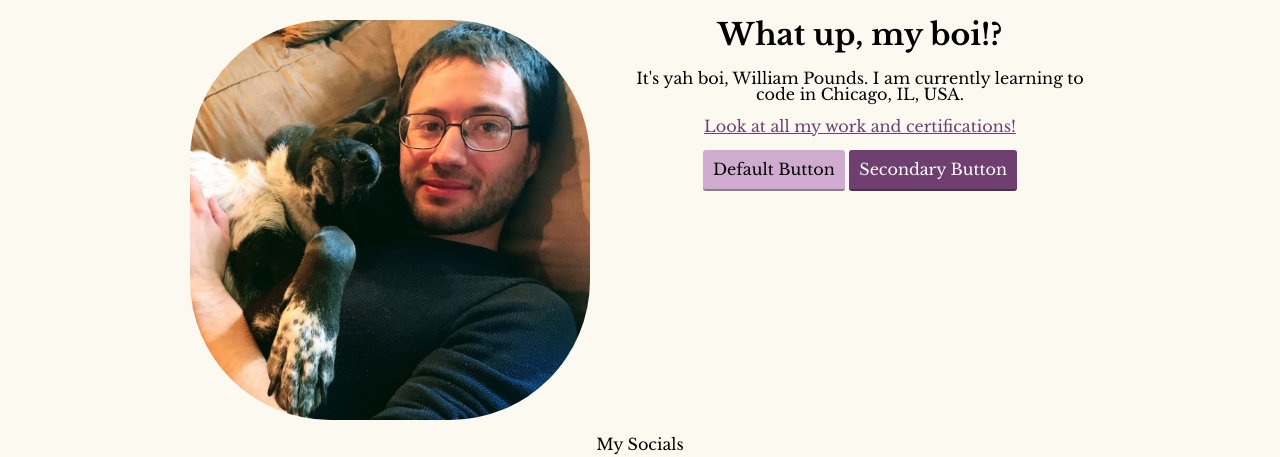
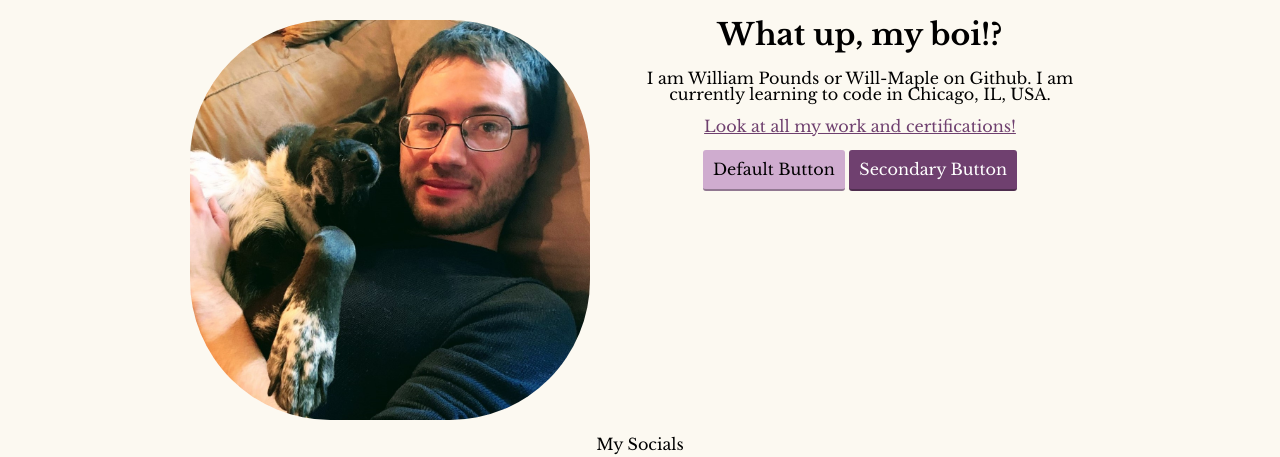
Before and after one commit to Will-Maple/Portfolio-Website, a plain HTML site: page index.html in a window 1280 px wide. Shown: the part 140-597 px from the top of the page. Drawn offline with nearby package versions, Linux system fonts and the light colour scheme.

Commit message:
Updated index.html greeting to include Github

```diff
--- a/index.html
+++ b/index.html
@@ -27,7 +27,7 @@
         <!-- This is obviously placeholder text, it will be updated to something more formal and less funny -->
         <img src="img/Portrait.jpg" class="profile_potrait" alt="William Pounds Potrait with Maple">
         <h1>What up, my boi!?</h1>
-        <p>It's yah boi, William Pounds. I am currently learning to <span>code</span> in Chicago, IL, USA.</p>
+        <p>I am William Pounds or Will-Maple on Github. I am currently learning to <span>code</span> in Chicago, IL, USA.</p>
         <a href="#">Look at all my work and certifications!</a>
     <!-- remove these defaults used for learning CSS -->
     <br>
```
